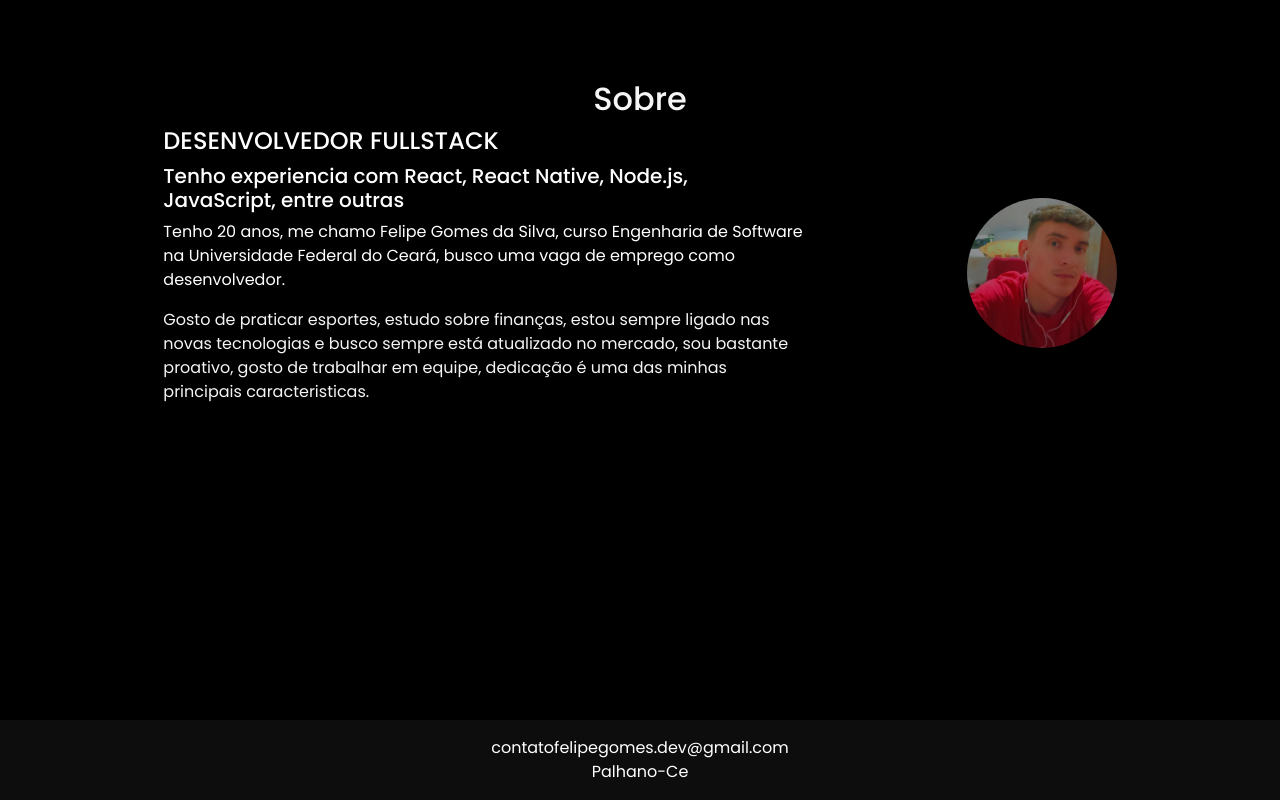
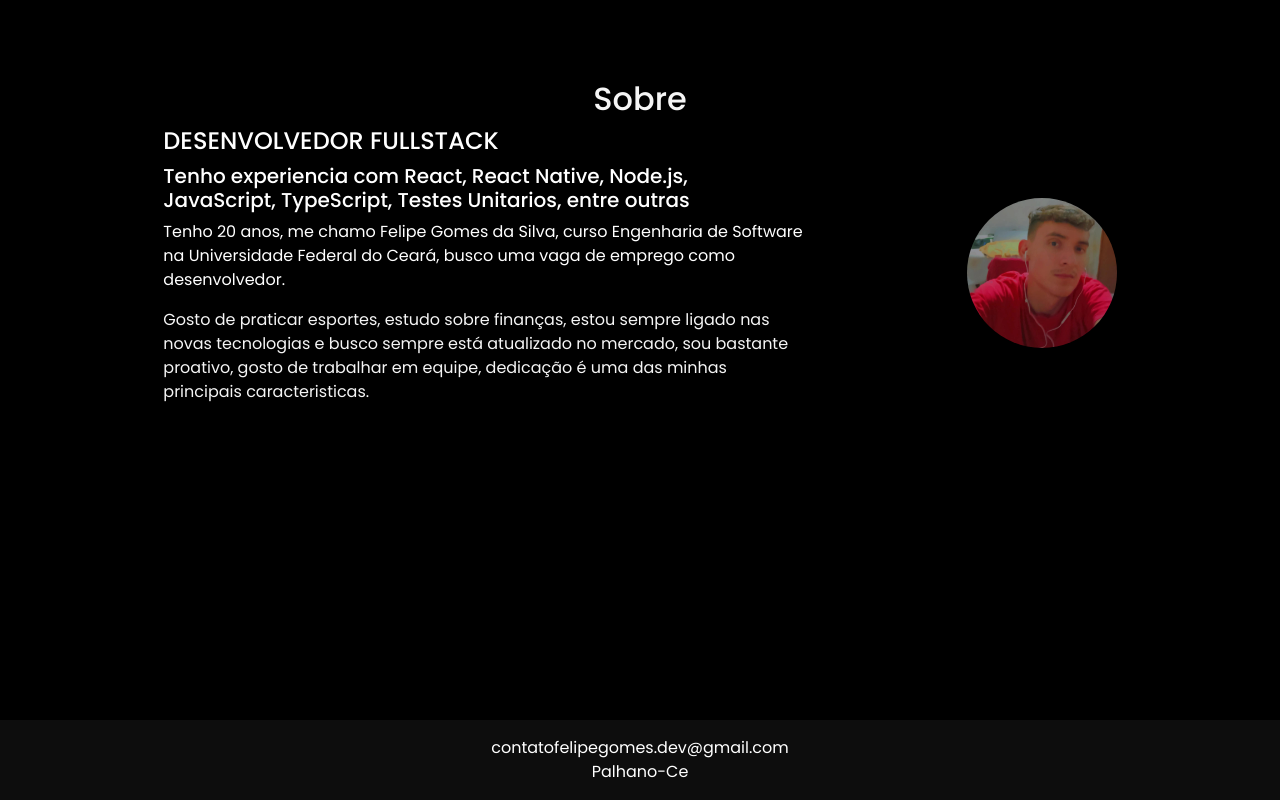
Before and after one commit to Felipe-Gs/Portfolio, a React (Create React App) app: page / in a window 1280 px wide. Shown: the part 1072-1872 px from the top of the page. Built offline with nearby package versions, Linux system fonts and the light colour scheme.

Commit message:
feat: nova descrição na Home

```diff
--- a/src/componentes/Sobre/index.js
+++ b/src/componentes/Sobre/index.js
@@ -24,25 +24,32 @@ export default function Sobre() {
                }}
             >
                <div data-aos="fade-up" style={{ width: "50%" }}>
-            <div style={{ display: "flex", gap: "10px", alignItems: "center" }}>
+                  <div
+                     style={{
+                        display: "flex",
+                        gap: "10px",
+                        alignItems: "center",
+                     }}
+                  >
                      <FontAwesomeIcon icon={faArrowTurnRight} color={"green"} />
 
                      <h4>DESENVOLVEDOR FULLSTACK</h4>
                   </div>
                   <h5>
-              Tenho experiencia com React, React Native, Node.js, JavaScript,
-              entre outras
+                     Tenho experiencia com React, React Native, Node.js,
+                     JavaScript, TypeScript, Testes Unitarios, entre outras
                   </h5>
                   <p data-aos="fade-up" style={{ color: "white" }}>
-              Tenho 20 anos, me chamo Felipe Gomes da Silva, curso Engenharia de
-              Software na Universidade Federal do Ceará, busco uma vaga de
-              emprego como desenvolvedor.
+                     Tenho 20 anos, me chamo Felipe Gomes da Silva, curso
+                     Engenharia de Software na Universidade Federal do Ceará,
+                     busco uma vaga de emprego como desenvolvedor.
                   </p>
                   <p style={{ color: "whitesmoke" }}>
-              Gosto de praticar esportes, estudo sobre finanças, estou sempre
-              ligado nas novas tecnologias e busco sempre está atualizado no
-              mercado, sou bastante proativo, gosto de trabalhar em equipe,
-              dedicação é uma das minhas principais caracteristicas.
+                     Gosto de praticar esportes, estudo sobre finanças, estou
+                     sempre ligado nas novas tecnologias e busco sempre está
+                     atualizado no mercado, sou bastante proativo, gosto de
+                     trabalhar em equipe, dedicação é uma das minhas principais
+                     caracteristicas.
                   </p>
                </div>
                <div
```
Lines whose indentation alone changed are shown as unchanged.
